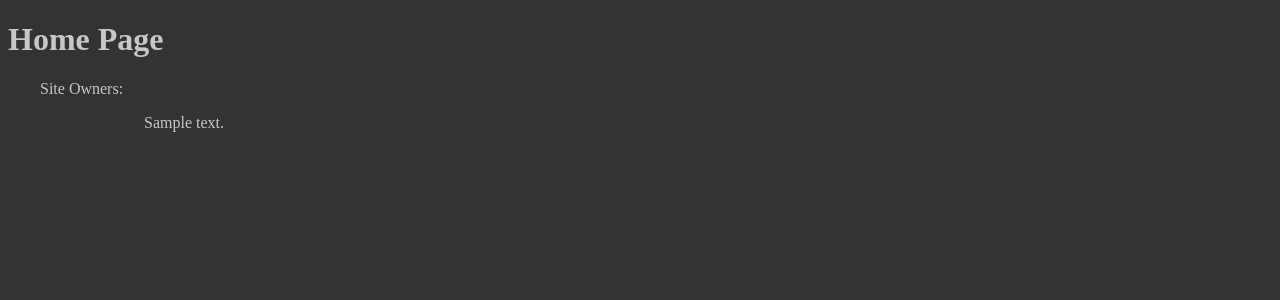
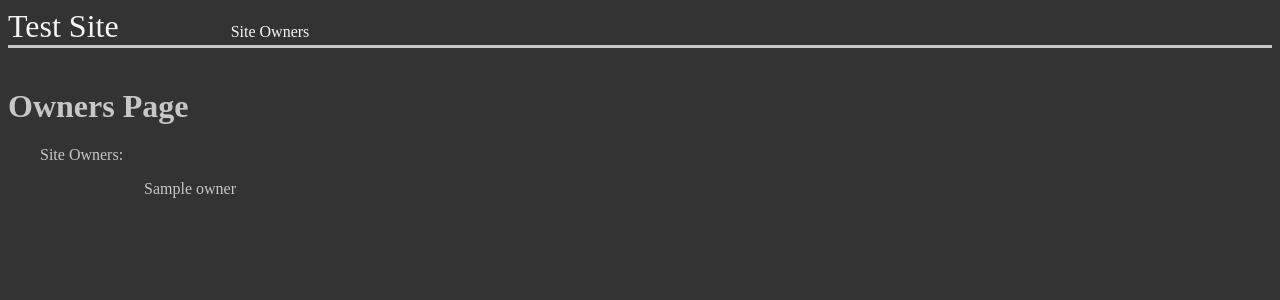
Before and after one commit to jacneeley/flask-repos, a Flask app: template simple-html-template/templates/index.html in a window 1280 px wide. Shown: the top 300 px of the page. Run offline with Flask 3, Linux system fonts and the light colour scheme; the template is opened without the code that fills it: most values are stand-ins (such as "Sample title", 1, 10 or a date in 2020).

Commit message:
added "base" for template inheritance and "welcome" page.

```diff
--- /dev/null
+++ b/simple-html-template/templates/base.html
@@ -0,0 +1,21 @@
+<!DOCTYPE html>
+<html lang="en">
+  <head>
+    <meta charset="UTF-8">
+    <meta name="viewport" content="width=device-width, initial-scale=1.0">
+    <meta http-equiv="X-UA-Compatible" content="ie=edge">
+    <title>Home Page</title>
+    <link rel="stylesheet" type= "text/css" href= "{{ url_for('static',filename='styles/styles.css') }}">
+  </head>
+  <body>
+    <nav>
+      <a href="/">Test Site</a>
+      <ul class="nav-items">
+        <ul class="navbar-item"><a class="nav-links"href="/owners">Site Owners</a></ul>
+      </ul>
+    </nav>
+    <h1>{% block page %}{% endblock %}</h1>
+      {% block content %}
+      {% endblock %}
+  </body>
+</html>
--- a/simple-html-template/templates/index.html
+++ b/simple-html-template/templates/index.html
@@ -1,17 +1,9 @@
-<!DOCTYPE html>
-<html lang="en">
-  <head>
-    <meta charset="UTF-8">
-    <meta name="viewport" content="width=device-width, initial-scale=1.0">
-    <meta http-equiv="X-UA-Compatible" content="ie=edge">
-    <title>Home Page</title>
-    <link rel="stylesheet" type= "text/css" href= "{{ url_for('static',filename='styles/styles.css') }}">
-  </head>
-  <body>
-    <h1>Home Page</h1>
+{% extends "base.html" %}
+{% block page %}Owners Page{% endblock %}
+{% block content %}
 <div>
     <p>Site Owners: </p>
-      {% for i in content %}
+    {% for i in owners %}
       {% if i == "Admin" %}
         {{continue}}
       {% else %}
@@ -19,5 +11,4 @@
       {% endif %}
     {% endfor %}
   </div>
-  </body>
-</html>
+{% endblock %}
--- /dev/null
+++ b/simple-html-template/templates/welcome.html
@@ -0,0 +1,5 @@
+{% extends "base.html" %}
+{% block page %}{% endblock %}
+{% block content %}
+<h2 style="text-align: center;">Welcome to the Server</h2>
+{% endblock %}
```
Lines whose indentation alone changed are shown as unchanged.
